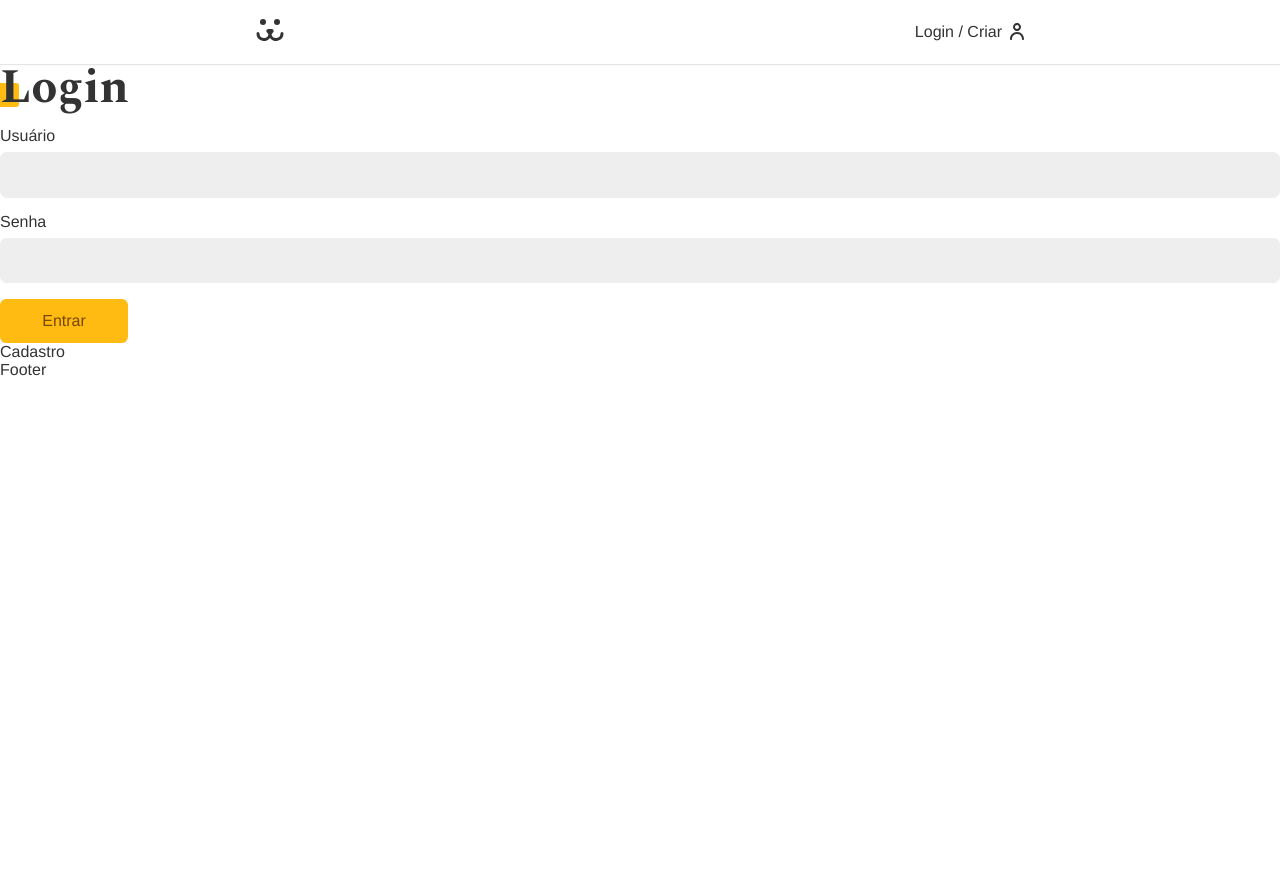
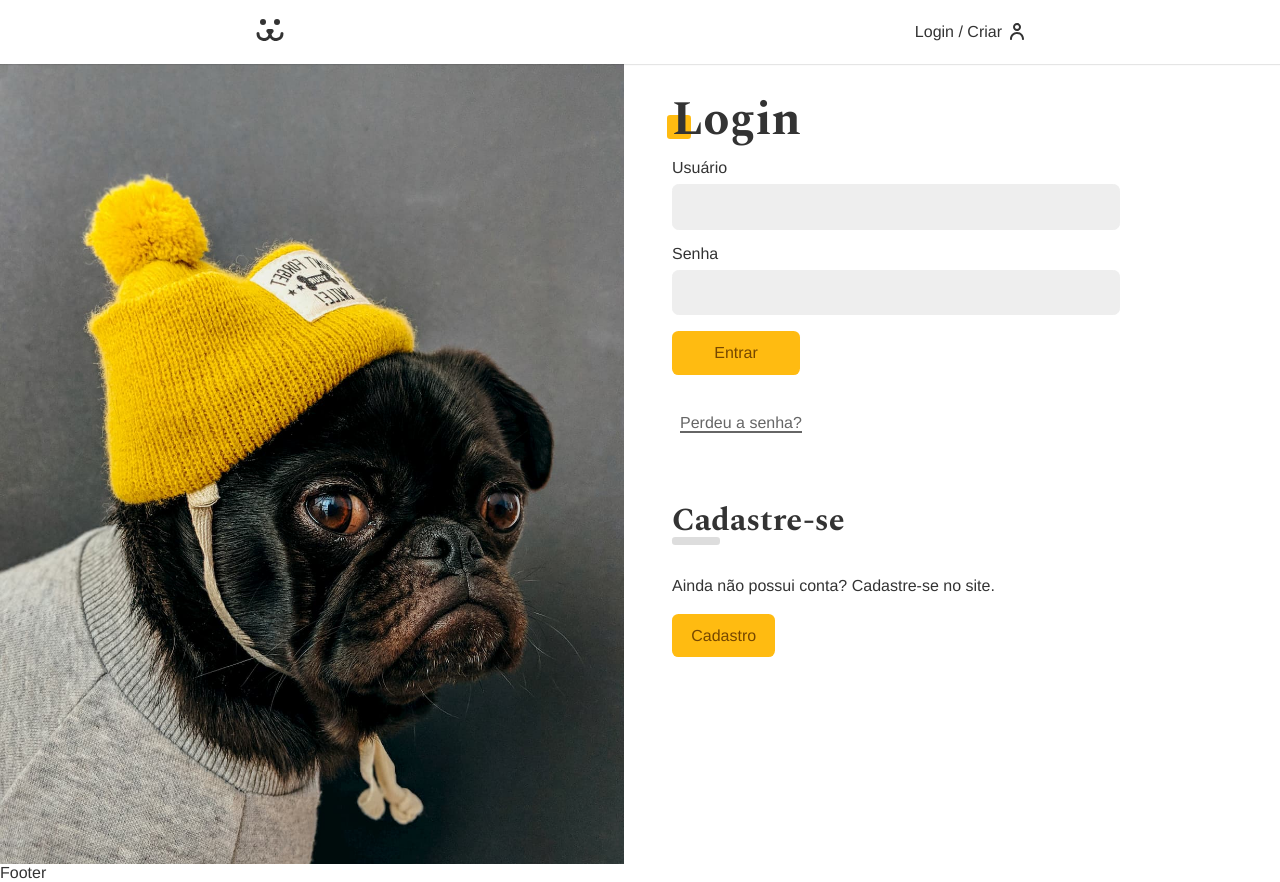
Before and after one commit to andersonwea/dogs, a React (Create React App) app: page /login in a window 1280 px wide. Before the commit the page ends 800 px from the top, so only its background shows below. Built offline with nearby package versions, Linux system fonts and the light colour scheme.

Commit message:
pagina de login finalizada

```diff
--- /dev/null
+++ b/src/Components/Error/Error.js
@@ -0,0 +1,8 @@
+import React from 'react'
+
+const Error = ({ err }) => {
+  if (!err) return null
+  return <p style={{ color: '#F31', margin: '1rem 0' }}>{err}</p>
+}
+
+export default Error
--- a/src/pages/Login/Login.js
+++ b/src/pages/Login/Login.js
@@ -1,4 +1,5 @@
 import React from 'react'
+import styles from './Login.module.css'
 import { Navigate, Route, Routes } from 'react-router-dom'
 import LoginForm from './LoginForm'
 import LoginCreate from './LoginCreate'
@@ -10,12 +11,14 @@
   if (login) return <Navigate to="/conta" />
 
   return (
-    <div>
-      <Routes>
-        <Route path="/" element={<LoginForm />} />
-        <Route path="/criar" element={<LoginCreate />} />
-      </Routes>
-    </div>
+    <section className={styles.login}>
+      <div className={styles.forms}>
+        <Routes>
+          <Route path="/" element={<LoginForm />} />
+          <Route path="/criar" element={<LoginCreate />} />
+        </Routes>
+      </div>
+    </section>
   )
 }
 
--- /dev/null
+++ b/src/pages/Login/Login.module.css
@@ -0,0 +1,30 @@
+.login {
+  display: grid;
+  grid-template-columns: 1fr 1fr;
+  min-height: 100vh;
+  gap: 2rem;
+}
+
+.login::before {
+  content: '';
+  display: block;
+  background: url('../../Assets/login.jpg') no-repeat center center;
+  background-size: cover;
+}
+
+.forms {
+  max-width: 30rem;
+  padding: 1rem;
+}
+
+@media (max-width: 40rem) {
+  .login {
+    grid-template-columns: 1fr;
+  }
+  .login::before {
+    display: none;
+  }
+  .forms {
+    max-width: 100%;
+  }
+}
--- a/src/pages/Login/LoginForm.js
+++ b/src/pages/Login/LoginForm.js
@@ -1,7 +1,10 @@
 import React from 'react'
+import styles from './LoginForm.module.css'
+import stylesBtn from '../../Components/Forms/Button/Button.module.css'
 import { Link } from 'react-router-dom'
 import Input from '../../Components/Forms/Input/Input'
 import Button from '../../Components/Forms/Button/Button'
+import Error from '../../Components/Error/Error'
 import useForm from '../../Hooks/useForm'
 import { UserContext } from '../../storage/UserContext'
 
@@ -22,7 +25,7 @@
   return (
     <section className="animeLeft">
       <h1 className="title">Login</h1>
-      <form action="" onSubmit={handleSubmit}>
+      <form className={styles.form} onSubmit={handleSubmit}>
         <Input type="text" label="Usuário" name="username" {...username} />
         <Input type="password" label="Senha" name="password" {...password} />
         {loading ? (
@@ -30,10 +33,20 @@
         ) : (
           <Button>Entrar</Button>
         )}
+        <Error err={error} />
         {error && <p>{error}</p>}
       </form>
 
-      <Link to="/login/criar">Cadastro</Link>
+      <Link className={styles.perdeu} to="/login/perdeu">
+        Perdeu a senha?
+      </Link>
+      <div className={styles.cadastro}>
+        <h2 className={styles.subtitle}>Cadastre-se</h2>
+        <p>Ainda não possui conta? Cadastre-se no site.</p>
+      </div>
+      <Link className={stylesBtn.button} to="/login/criar">
+        Cadastro
+      </Link>
     </section>
   )
 }
--- /dev/null
+++ b/src/pages/Login/LoginForm.module.css
@@ -0,0 +1,42 @@
+.form {
+  margin-bottom: 2rem;
+}
+
+.perdeu {
+  display: inline-block;
+  color: #666;
+  padding: 0.5rem;
+  line-height: 1;
+}
+
+.perdeu::after {
+  content: '';
+  width: 100%;
+  height: 2px;
+  background: currentColor;
+  display: block;
+}
+
+.cadastro {
+  margin-top: 4rem;
+}
+
+.cadastro p {
+  margin-top: 2rem;
+  margin-bottom: 2rem;
+}
+
+.subtitle {
+  font-family: var(--type-second);
+  font-size: 2rem;
+  line-height: 1;
+}
+
+.subtitle::after {
+  content: '';
+  display: block;
+  background: #ddd;
+  height: 0.5rem;
+  width: 3rem;
+  border-radius: 0.2rem;
+}
```
